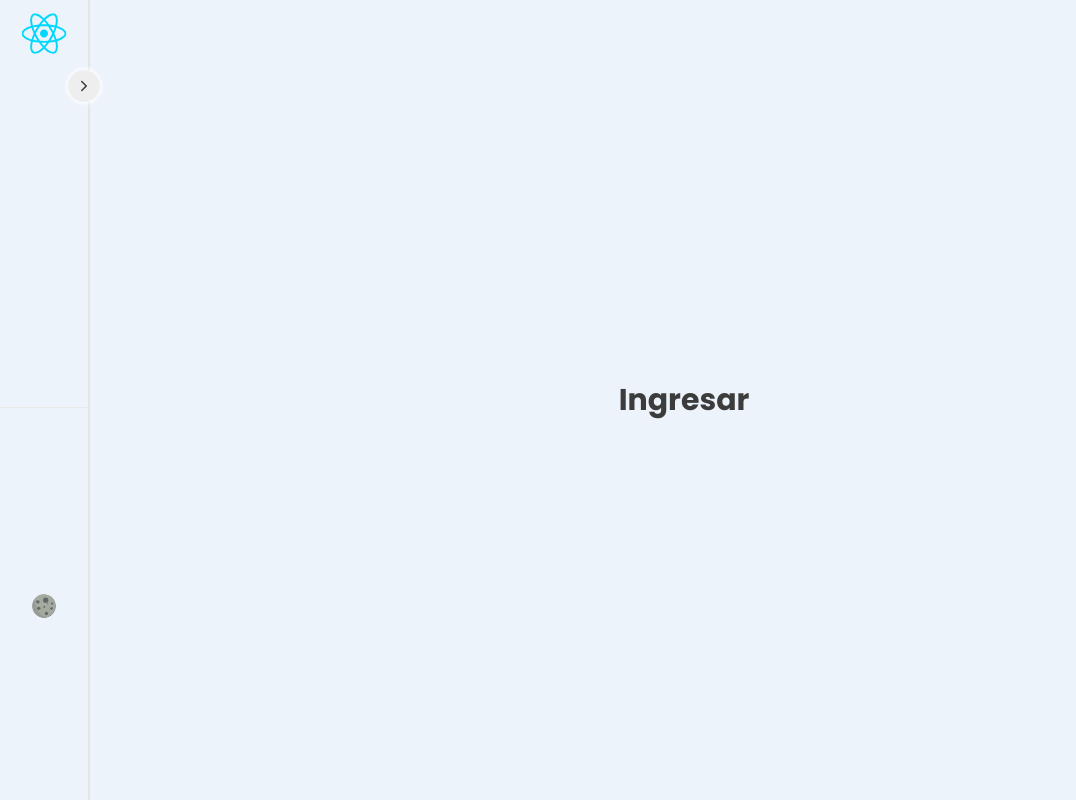
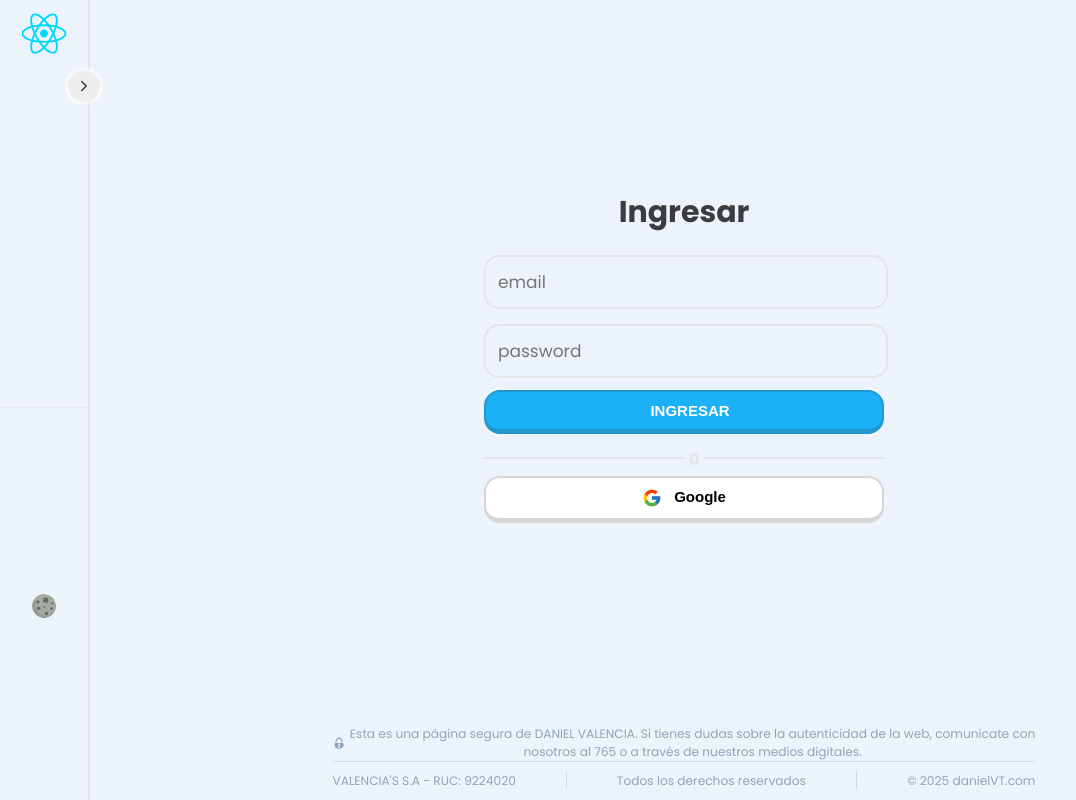
Before and after one commit to Daniel-Valencia-118/POS-system-react, a React (Vite) app: page /login in a window 1280 px wide. Shown: the whole page, without its empty margins (0-1076 px from the left). Built offline with nearby package versions, Linux system fonts and the light colour scheme; some icons are missing.

Commit message:
Feb15_LoginF_IcLiTiFo

```diff
--- /dev/null
+++ b/src/components/atomos/Icono.jsx
@@ -0,0 +1,9 @@
+import styled from "styled-components";
+
+export const Icono = styled.span`
+  display: flex;
+  align-items: center;
+  text-align: center;
+  font-size: 20px;
+  color: ${(props) => props.$color};
+`;
--- /dev/null
+++ b/src/components/atomos/Linea.jsx
@@ -0,0 +1,20 @@
+import styled from "styled-components";
+
+export const Linea = styled.div`
+    background-color: ${ ({theme}) => theme.color2};
+    height: 2px;
+    border-radius: 15px;
+    margin: 20px 0;
+    position: relative;
+    text-align: center;
+
+    span {
+        top: -10px;
+        position: absolute;
+        background-color: ${({theme}) => theme.bgtotal};        /* directamente a las propiedades igual que en global styles */
+        text-align: center;
+        padding: 0 5px;
+        color: ${({theme}) => theme.color2};
+        font-weight: 700;
+    }
+`
--- a/src/components/atomos/Title.jsx
+++ b/src/components/atomos/Title.jsx
@@ -3,4 +3,5 @@ import styled from "styled-components";
 export const Title = styled.span`
     font-weight: 700;
     font-size: 30px;
+    padding-bottom: ${(props) => props.$paddingbottom};
 `
--- /dev/null
+++ b/src/components/moleculas/Btnsave.jsx
@@ -0,0 +1,108 @@
+import styled from "styled-components";
+// Importa styled-components para crear componentes con estilos scoped
+import { Icono } from "../../index";
+// Importa componente Icono reutilizable (probablemente un wrapper para iconos)
+
+// Componente Botón de guardar - Molécula reutilizable para acciones con icono y texto opcional
+// Recibe múltiples props para personalizar apariencia y comportamiento:
+// - funcion: función a ejecutar al hacer clic
+// - titulo: texto del botón (si se provee, se muestra)
+// - bgcolor: color de fondo del botón (se pasa como prop CSS)
+// - icono: nombre/identificador del icono a mostrar
+// - url: si se proporciona, el texto se envuelve en un enlace que abre en nueva pestaña
+// - color: color del texto e icono (se pasa como prop CSS)
+// - disabled: estado deshabilitado del botón
+// - width: ancho personalizado del botón
+export function Btnsave({
+  funcion,
+  titulo,
+  bgcolor,
+  icono,
+  url,
+  color,
+  disabled,
+  width
+}) {
+  return (
+    // Contenedor principal (elemento button) con estilos condicionales
+    <Container
+      $width={width}                // Prop transitoria para styled-components (ancho)
+      disabled={disabled}           // Atributo nativo de botón para deshabilitar
+      $color={color}                // Prop transitoria para color de texto/icono
+      type="submit"                 // Tipo submit para formularios
+      $bgcolor={bgcolor}            // Prop transitoria para color de fondo
+      onClick={funcion}             // Manejador de clic proporcionado por el padre
+    >
+      <section className="content">
+        {/* Icono: se le pasa el color para que herede el color del texto */}
+        <Icono $color={color}>{icono}</Icono>
+
+        {/* Renderizado condicional del título solo si existe */}
+        {titulo && (
+          <span className="btn">
+            {/* Enlace que abre en nueva pestaña si se proporciona url;
+                si no hay url, el enlace no funcionará (href undefined) */}
+            <a href={url} target="_blank" rel="noopener noreferrer">
+              {titulo}
+            </a>
+          </span>
+        )}
+      </section>
+    </Container>
+  );
+}
+
+// Estilos del botón con styled-components
+const Container = styled.button`
+  font-weight: 700;
+  display: flex;
+  font-size: 15px;
+  padding: 10px 25px;
+  border-radius: 16px;
+  /* Color de fondo desde prop transitoria $bgcolor */
+  background-color: ${(props) => props.$bgcolor};
+  /* Borde con efecto 3D sutil */
+  border: 2px solid rgba(50, 50, 50, 0.2);
+  border-bottom: 5px solid rgba(50, 50, 50, 0.2);
+  transform: translate(0, -3px); /* Posición inicial elevada */
+  cursor: pointer;
+  transition: 0.2s;
+  transition-timing-function: linear;
+  /* Color de texto desde prop transitoria $color (espera valores RGB, ej: "255,255,255") */
+  color: rgb(${(props) => props.$color});
+  align-items: center;
+  justify-content: center;
+  /* Ancho personalizado opcional */
+  width: ${(props) => props.$width};
+
+  /* Contenedor interno para icono y texto */
+  .content {
+    display: flex;
+    gap: 12px;
+  }
+
+  /* Efecto al presionar: simula hundimiento */
+  &:active {
+    transform: translate(0, 0);
+    border-bottom: 2px solid rgba(50, 50, 50, 0.5);
+  }
+
+  /* Estilo para estado deshabilitado */
+  &[disabled] {
+    background-color: #646464; /* Gris fijo, anula bgcolor */
+    cursor: no-drop;            /* Cursor no permitido */
+    box-shadow: none;           /* Sin sombra */
+    /* Nota: el color de texto probablemente se hereda de $color,
+       pero podría no contrastar bien con fondo gris */
+  }
+`;
+
+/*
+OBSERVACIONES ADICIONALES:
+- El componente mezcla comportamiento de botón y enlace: el clic en el texto (si hay url) abre un enlace,
+  mientras que el clic en cualquier parte del botón ejecuta también la función `funcion`.
+  Esto puede causar doble acción o conflictos; normalmente un botón no debería contener un enlace.
+- La prop `color` se usa en `rgb(${color})`, lo que implica que debe pasarse como string con valores
+  separados por coma (ej. "255,255,255"). Sería más robusto usar formato CSS estándar o pasar el color completo.
+- El componente `Icono` probablemente espera un `$color` similar; se le pasa el mismo `color`.
+*/
--- /dev/null
+++ b/src/components/organismos/Footer.jsx
@@ -0,0 +1,52 @@
+import styled from "styled-components";
+import { GiPadlock } from "react-icons/gi";
+export function Footer() {
+  return (
+    <Container>
+      <section className="lock">
+        <GiPadlock />
+        <span>
+          Esta es una página segura de DANIEL VALENCIA. Si tienes dudas sobre la
+          autenticidad de la web, comunícate con
+          <br /> nosotros al 765 o a través de nuestros medios digitales.
+        </span>
+      </section>
+      <section className="derechos">
+        <span> VALENCIA'S S.A - RUC: 9224020 </span>
+        <div className="separador"></div>
+        <span>Todos los derechos reservados</span>
+        <div className="separador"></div>
+        <span>© 2025 danielVT.com</span>
+      </section>
+    </Container>
+  );
+}
+const Container = styled.div`
+  display: flex;
+  flex-direction: column;
+  font-size: 12.2px;
+  color: #91a4b7;
+  gap:5px;
+  margin:10px;
+  .lock {
+    border-bottom: 1px solid rgba(145, 164, 183,0.3);
+    gap:5px;
+    display:flex;
+    align-items:center;
+  }
+  .derechos {
+    display: flex;
+    justify-content: space-between;
+   .separador{
+    width:1px;
+    background-color:rgba(145, 164, 183,0.3);
+    margin-top:4px;
+    height:80%;
+    align-items:center;
+    display:flex;
+   }
+    span{
+      margin-top:5px;
+    }
+  }
+`;
--- a/src/components/template/LoginTemplate.jsx
+++ b/src/components/template/LoginTemplate.jsx
@@ -1,17 +1,32 @@
 import styled from "styled-components";
-import { Title } from "../../index";
+import { Footer, Btnsave, Device, InputText2, Linea, Title } from "../../index";
+import { v } from "../../styles/variables";
+import {} from "../../styles/breakpoints";
 
 export function LoginTemplate() {
   return (
     <Container>
-      <section className = "contentCard">
         <div className="card">
-            <Title> Ingresar </Title>
+            <Title $paddingbottom="20px"> Ingresar </Title>
             <form>
+              <InputText2>
+                {/* clase heredad por el padre en input text */}
+                <input className="form__field" placeholder="email" type = "text"/>
+              </InputText2>
 
+              <InputText2>
+                {/* clase heredad por el padre en input text */}
+                <input className="form__field" placeholder="password" type = "password"/>
+              </InputText2>
+              <Btnsave titulo= "INGRESAR" bgcolor="#1CB0F6" color="255,255,255" width="100%"/>
             </form>
+            <Linea>
+              <span>0</span>
+            </Linea>
+            <Btnsave titulo="Google" bgcolor="#FFF" icono={<v.iconogoogle/>} />
         </div>
-      </section>
+
+        <Footer/>
     </Container>
   );
 }
@@ -21,4 +36,19 @@ const Container = styled.div`
   display: flex;
   justify-content: center;
   align-items: center;
+  text-align: center;
+  flex-direction: column;
+
+  .card {
+    display: flex;
+    flex-direction: column;
+    justify-content: center;
+    height: 100%;
+    width: 100%;
+    margin: 20px;
+
+    @media ${Device.tablet} {
+      width: 400px;
+    }
+  }
 `
--- a/src/index.js
+++ b/src/index.js
@@ -1,7 +1,12 @@
 export * from './App';
 export * from './components/organismos/ToggleTema';
 export * from './components/organismos/sidebar/Sidebar';
+export * from './components/organismos/formularios/InputText2';
+export * from './components/organismos/Footer';
+export * from './components/moleculas/Btnsave.jsx';
 export * from './components/atomos/Title';
+export * from './components/atomos/Icono';
+export * from './components/atomos/Linea';
 export * from './components/template/HomeTemplate';
 export * from './components/template/LoginTemplate';
 export * from './main';
```
